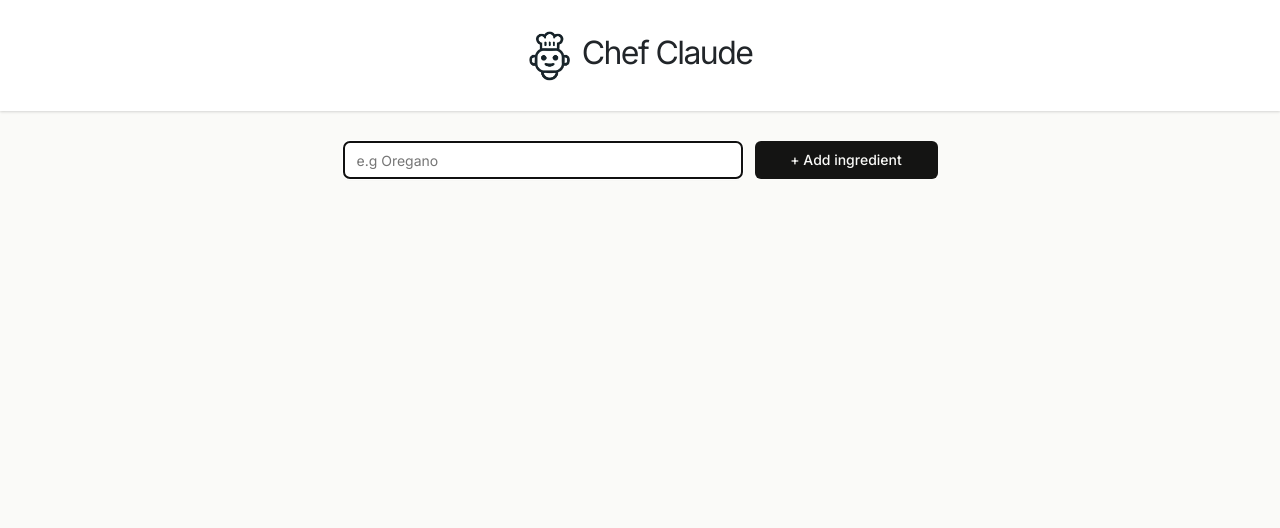
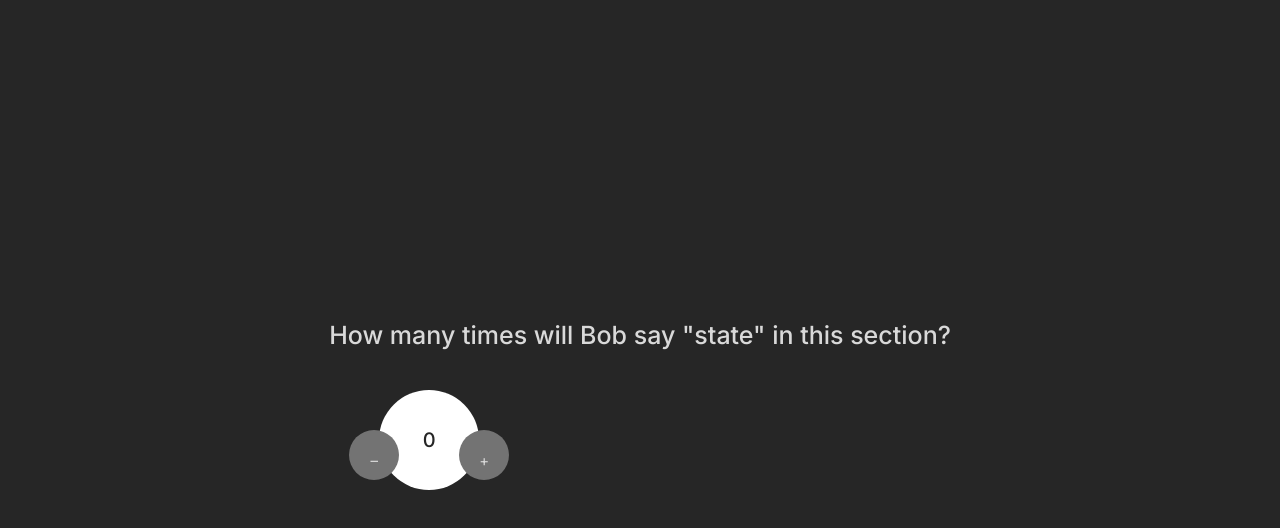
Before and after one commit to saadhinnafiz/learning-react, a React (Vite) app: page / in a window 1280 px wide. Shown: the top 528 px of the page. Built offline with nearby package versions, Linux system fonts and the light colour scheme.

Commit message:
add counter exercise for useState practice

```diff
--- a/src/App.tsx
+++ b/src/App.tsx
@@ -1,3 +1,3 @@
-import Exercise from "./exercises/chef-claude";
+import Exercise from "./exercises/counter";
 
 export default Exercise;
--- /dev/null
+++ b/src/exercises/counter/index.tsx
@@ -0,0 +1,34 @@
+import { useState } from "react";
+
+export default function Counter() {
+  const [count, setCount] = useState(0);
+
+  function add() {
+    setCount((prevCount) => prevCount + 1);
+  }
+
+  function subtract() {
+    setCount((prevCount) => prevCount - 1);
+  }
+
+  return (
+    <div className="counter-page">
+      <main className="counter-container">
+        <h1>How many times will Bob say "state" in this section?</h1>
+        <div className="counter">
+          <button
+            className="minus"
+            onClick={subtract}
+            aria-label="Decrease count"
+          >
+            –
+          </button>
+          <h2 className="count">{count}</h2>
+          <button className="plus" onClick={add} aria-label="Increase count">
+            +
+          </button>
+        </div>
+      </main>
+    </div>
+  );
+}
--- a/src/index.css
+++ b/src/index.css
@@ -589,3 +589,70 @@ main {
   width: 18.3rem;
   margin: 0;
 }
+
+/* Counter exercise */
+
+.counter-page {
+  background-color: #262626;
+  color: #d9d9d9;
+  padding: 20px;
+  display: flex;
+  justify-content: center;
+  align-items: center;
+  min-height: 100vh;
+}
+
+.container {
+  display: flex;
+  flex-direction: column;
+}
+
+.container > h1 {
+  font-size: 1.5rem;
+  margin-top: 0;
+}
+
+.counter {
+  display: flex;
+  align-items: flex-end;
+  align-self: center;
+  margin-top: 40px;
+}
+
+.counter > button {
+  height: 50px;
+  width: 50px;
+  border-radius: 50%;
+  border: none;
+  cursor: pointer;
+  background-color: #737373;
+  color: #d9d9d9;
+  font-size: 1.5rem;
+}
+
+.counter > button:hover {
+  background-color: #404040;
+  color: #d9d9d9;
+}
+
+.count {
+  background-color: white;
+  height: 100px;
+  width: 100px;
+  border-radius: 50%;
+  display: flex;
+  justify-content: center;
+  align-items: center;
+  color: #262626;
+  margin-block: 0 10px;
+  font-size: 2rem;
+}
+
+.plus {
+  margin-left: -20px;
+}
+
+.minus {
+  margin-right: -20px;
+  z-index: 1;
+}
```
